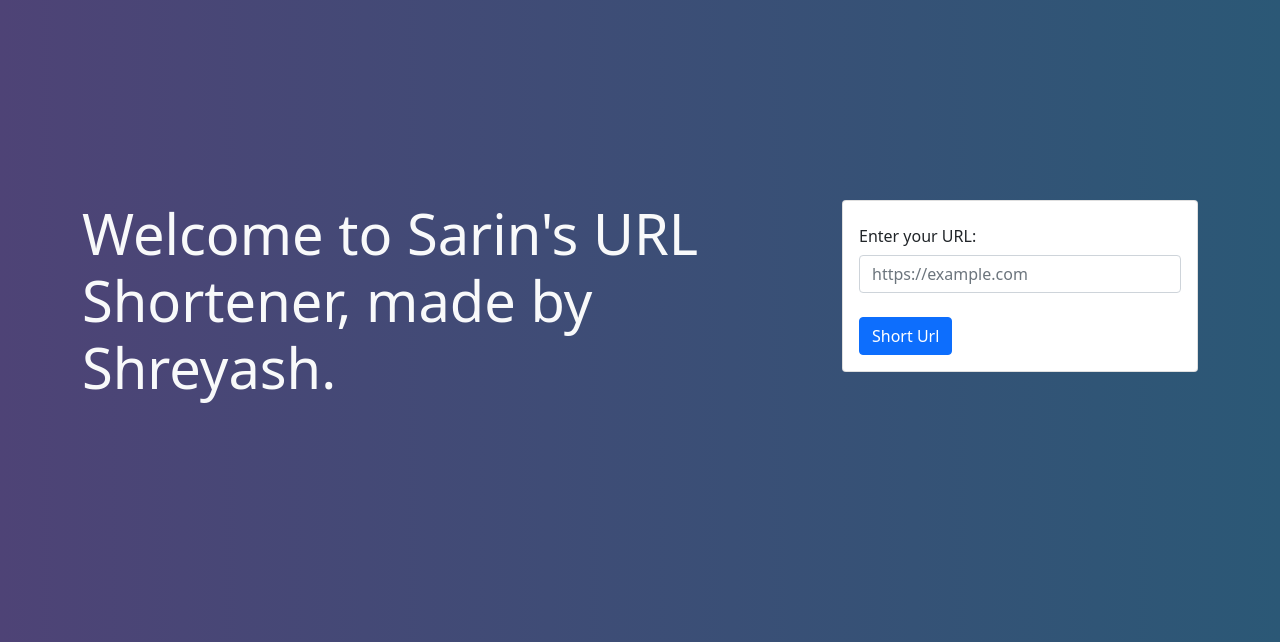
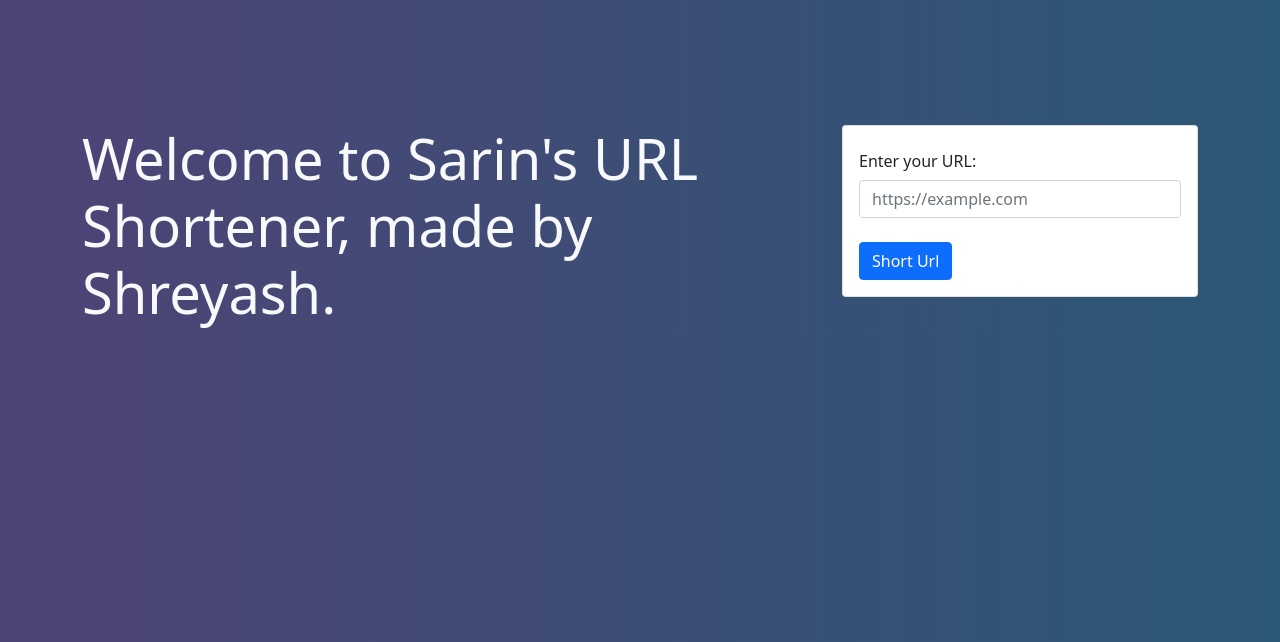
Before and after one commit to oyeshreyash/url-shortener, a Flask app: page / in a window 1280 px wide. Shown: the part 58-700 px from the top of the page. Run offline with Flask 2, Linux system fonts and the light colour scheme.

Commit message:
items-alignment

```diff
--- a/templates/base.html
+++ b/templates/base.html
@@ -16,10 +16,10 @@
   <div class="container" style="margin-top: 100px;">
       <div class="row">
           <div class="col-md-8">
-              <h1 class="display-4 mt-100 text-light" style="margin-top: 100px;">Welcome to Sarin's URL Shortener, made by Shreyash.</h1>
+              <h1 class="display-4 mt-100 text-light" style="margin-top: 25px;">Welcome to Sarin's URL Shortener, made by Shreyash.</h1>
           </div>
           <div class="col-md-4">
-              <div class="card" style="margin-top: 100px;">
+              <div class="card" style="margin-top: 25px;">
                   <div class="card-body">
                       <form action="#" method="POST">
                           <label class="col-form-label" for="url">Enter your URL:</label>
```
